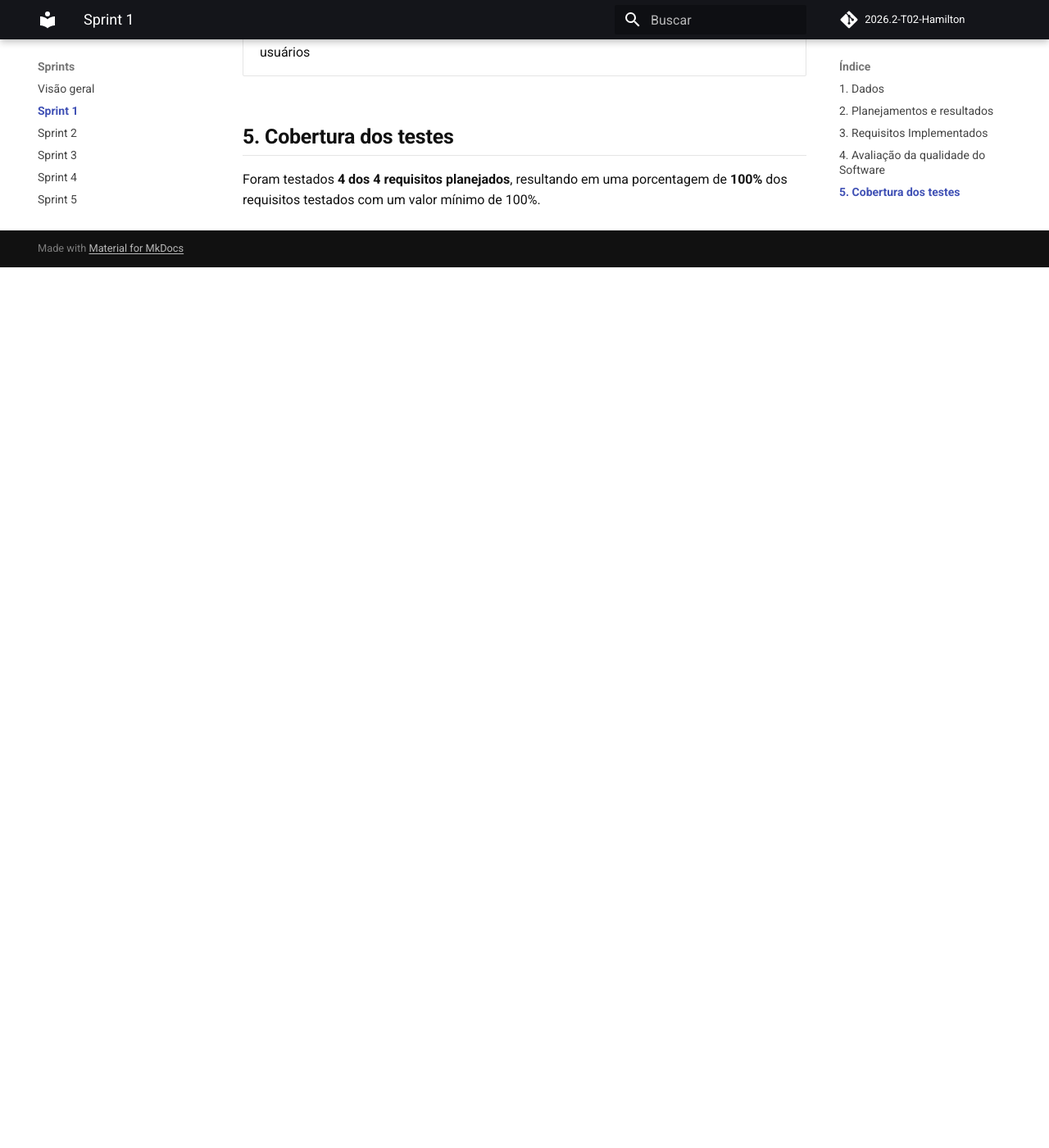
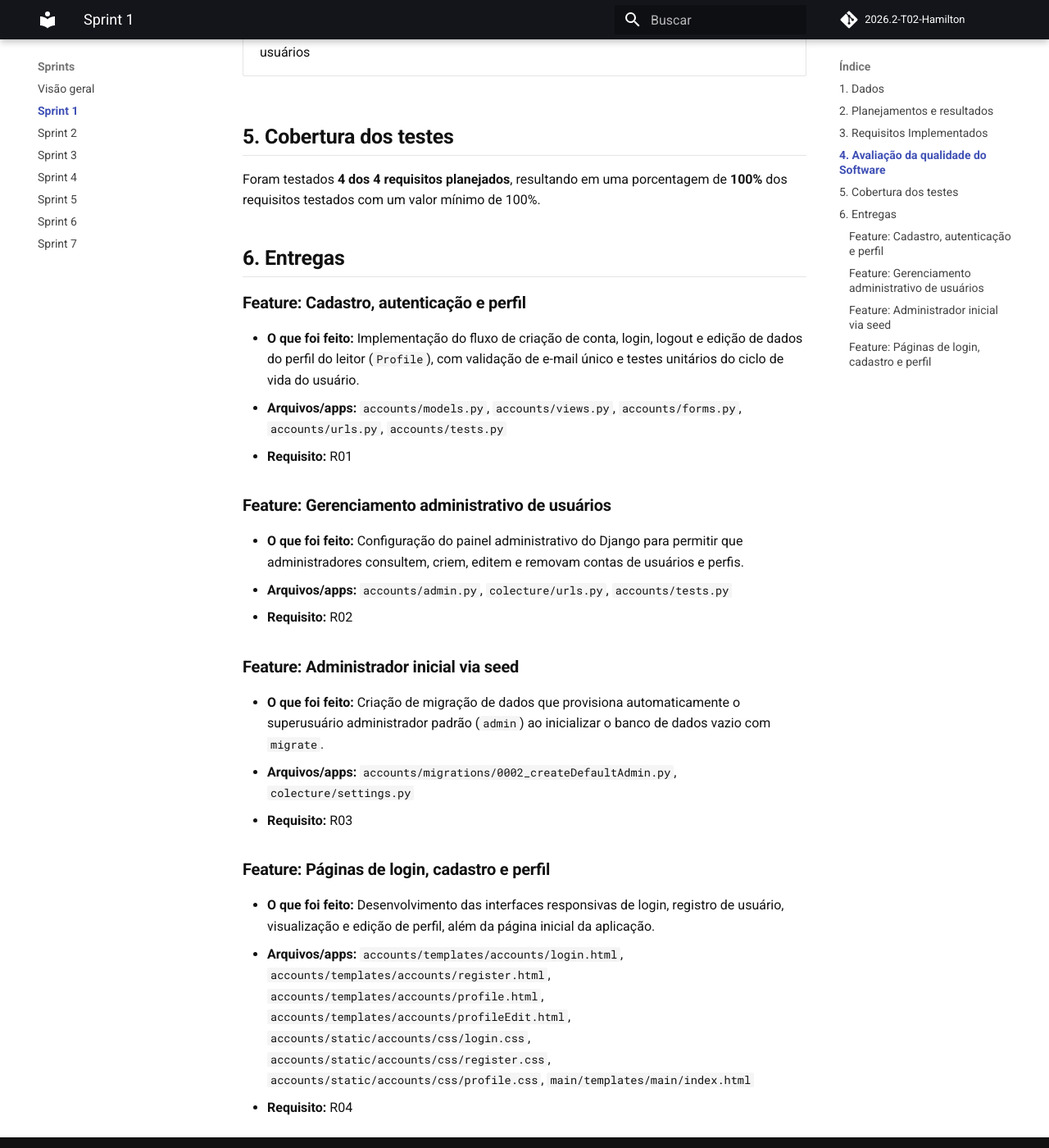
Before and after one commit to FGA0138-MDS-Ajax/2026.2-T02-Hamilton, an MkDocs documentation site: the page built from docs/sprints/sprint1.md, in a window 1280 px wide and 1400 px high, scrolled down 1459 px. Shown: the whole window at 82% size. Built offline with MkDocs 1.6.1 and Material for MkDocs 9.7.7, drawn with Linux system fonts in a browser that asks for light colours; comment, search, counter and statistics services are not loaded; before the commit the page ends 1784 px from its top, so only the background shows below that.

Commit message:
docs: Documenta a sprint 1

```diff
--- a/docs/sprints/sprint1.md
+++ b/docs/sprints/sprint1.md
@@ -35,3 +35,29 @@ O valor esperado de conclusão de cada requisito é de **70%**.
 ## 5. Cobertura dos testes
 
 Foram testados **4 dos 4 requisitos planejados**, resultando em uma porcentagem de **100%** dos requisitos testados com um valor mínimo de 100%.
+
+## 6. Entregas
+
+### Feature: Cadastro, autenticação e perfil
+
+- **O que foi feito:** Implementação do fluxo de criação de conta, login, logout e edição de dados do perfil do leitor (`Profile`), com validação de e-mail único e testes unitários do ciclo de vida do usuário.
+- **Arquivos/apps:** `accounts/models.py`, `accounts/views.py`, `accounts/forms.py`, `accounts/urls.py`, `accounts/tests.py`
+- **Requisito:** R01
+
+### Feature: Gerenciamento administrativo de usuários
+
+- **O que foi feito:** Configuração do painel administrativo do Django para permitir que administradores consultem, criem, editem e removam contas de usuários e perfis.
+- **Arquivos/apps:** `accounts/admin.py`, `colecture/urls.py`, `accounts/tests.py`
+- **Requisito:** R02
+
+### Feature: Administrador inicial via seed
+
+- **O que foi feito:** Criação de migração de dados que provisiona automaticamente o superusuário administrador padrão (`admin`) ao inicializar o banco de dados vazio com `migrate`.
+- **Arquivos/apps:** `accounts/migrations/0002_createDefaultAdmin.py`, `colecture/settings.py`
+- **Requisito:** R03
+
+### Feature: Páginas de login, cadastro e perfil
+
+- **O que foi feito:** Desenvolvimento das interfaces responsivas de login, registro de usuário, visualização e edição de perfil, além da página inicial da aplicação.
+- **Arquivos/apps:** `accounts/templates/accounts/login.html`, `accounts/templates/accounts/register.html`, `accounts/templates/accounts/profile.html`, `accounts/templates/accounts/profileEdit.html`, `accounts/static/accounts/css/login.css`, `accounts/static/accounts/css/register.css`, `accounts/static/accounts/css/profile.css`, `main/templates/main/index.html`
+- **Requisito:** R04
```
